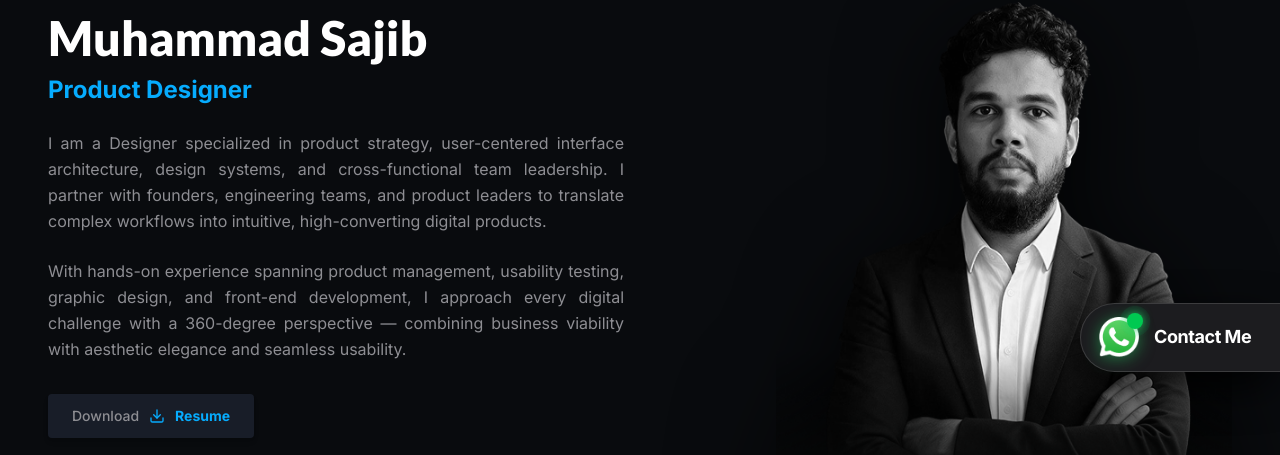
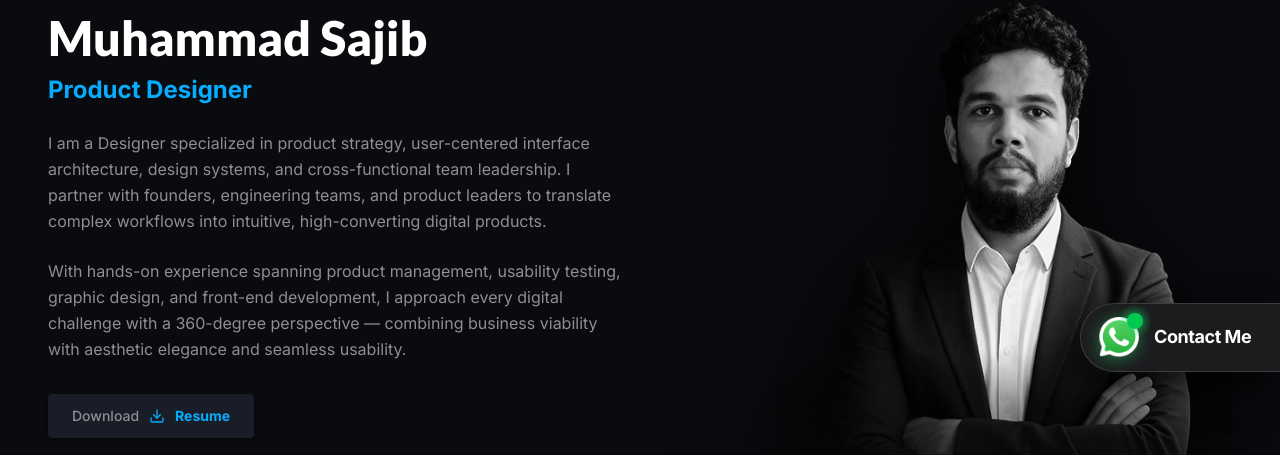
Before and after one commit to sajibahhamed-beep/First-project, a Next.js app: page /about in a window 1280 px wide. Shown: the part 398-853 px from the top of the page. Built offline with nearby package versions, Linux system fonts and the light colour scheme; no server answers; the database is empty.

Commit message:
style: left-align all description content matching main headings

```diff
--- a/src/app/about/page.tsx
+++ b/src/app/about/page.tsx
@@ -233,11 +233,11 @@ export default function AboutPage() {
             </p>
 
             {/* Bio Paragraphs */}
-            <p className="text-[#8e8e93] text-base font-[var(--font-inter)] leading-relaxed mb-6 max-w-xl text-justify">
+            <p className="text-[#8e8e93] text-base font-[var(--font-inter)] leading-relaxed mb-6 max-w-xl text-left">
               I am a Designer specialized in product strategy, user-centered interface architecture, design systems, and cross-functional team leadership. I partner with founders, engineering teams, and product leaders to translate complex workflows into intuitive, high-converting digital products.
             </p>
 
-            <p className="text-[#8e8e93] text-base font-[var(--font-inter)] leading-relaxed mb-8 max-w-xl text-justify">
+            <p className="text-[#8e8e93] text-base font-[var(--font-inter)] leading-relaxed mb-8 max-w-xl text-left">
               With hands-on experience spanning product management, usability testing, graphic design, and front-end development, I approach every digital challenge with a 360-degree perspective &mdash; combining business viability with aesthetic elegance and seamless usability.
             </p>
 
--- a/src/components/AboutSection.tsx
+++ b/src/components/AboutSection.tsx
@@ -81,7 +81,7 @@ export default function AboutSection() {
               </div>
             </div>
 
-            <p className="text-[#8e8e93] text-lg sm:text-xl font-[var(--font-inter)] leading-relaxed mb-10 text-justify">
+            <p className="text-[#8e8e93] text-lg sm:text-xl font-[var(--font-inter)] leading-relaxed mb-10 text-left">
               {aboutData.aboutParagraph}
             </p>
           </div>
```
